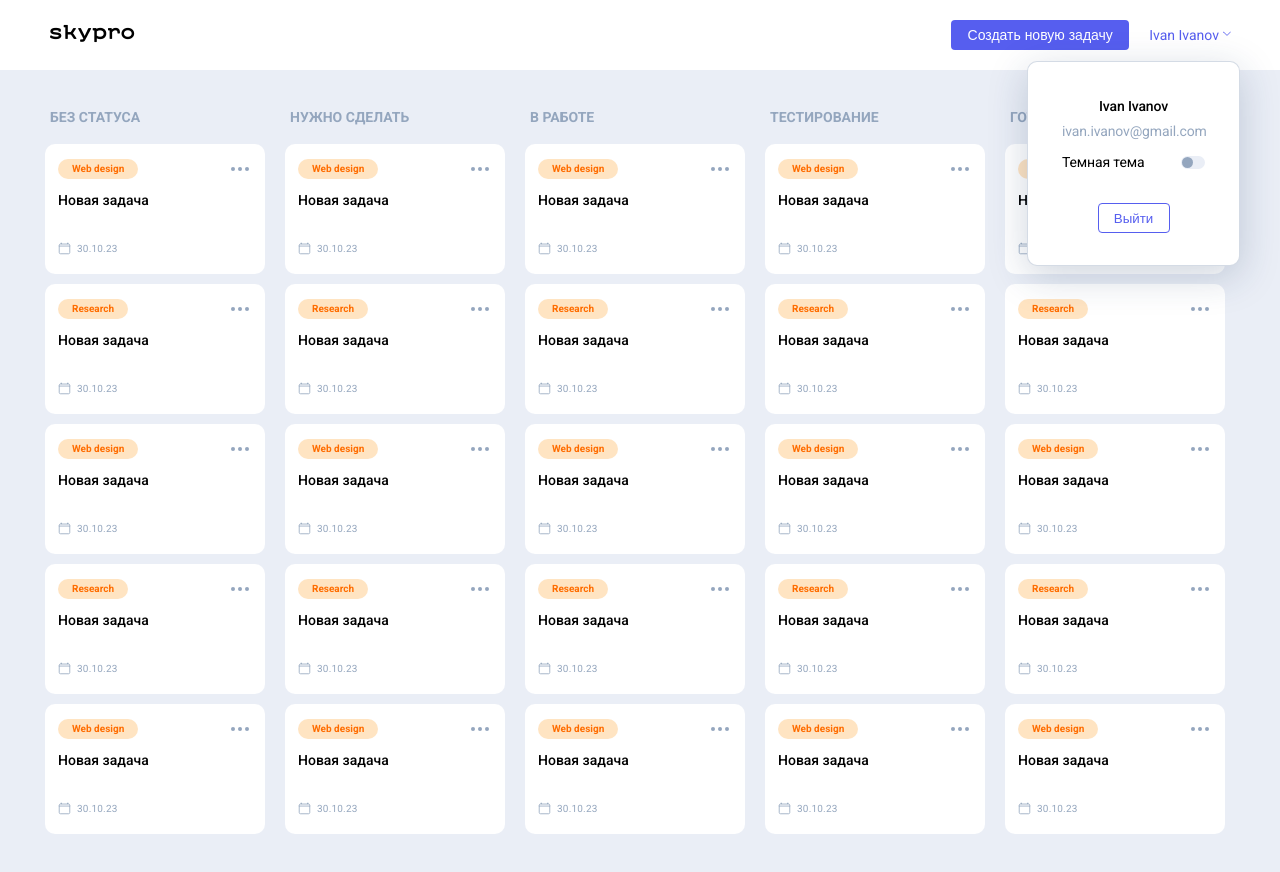
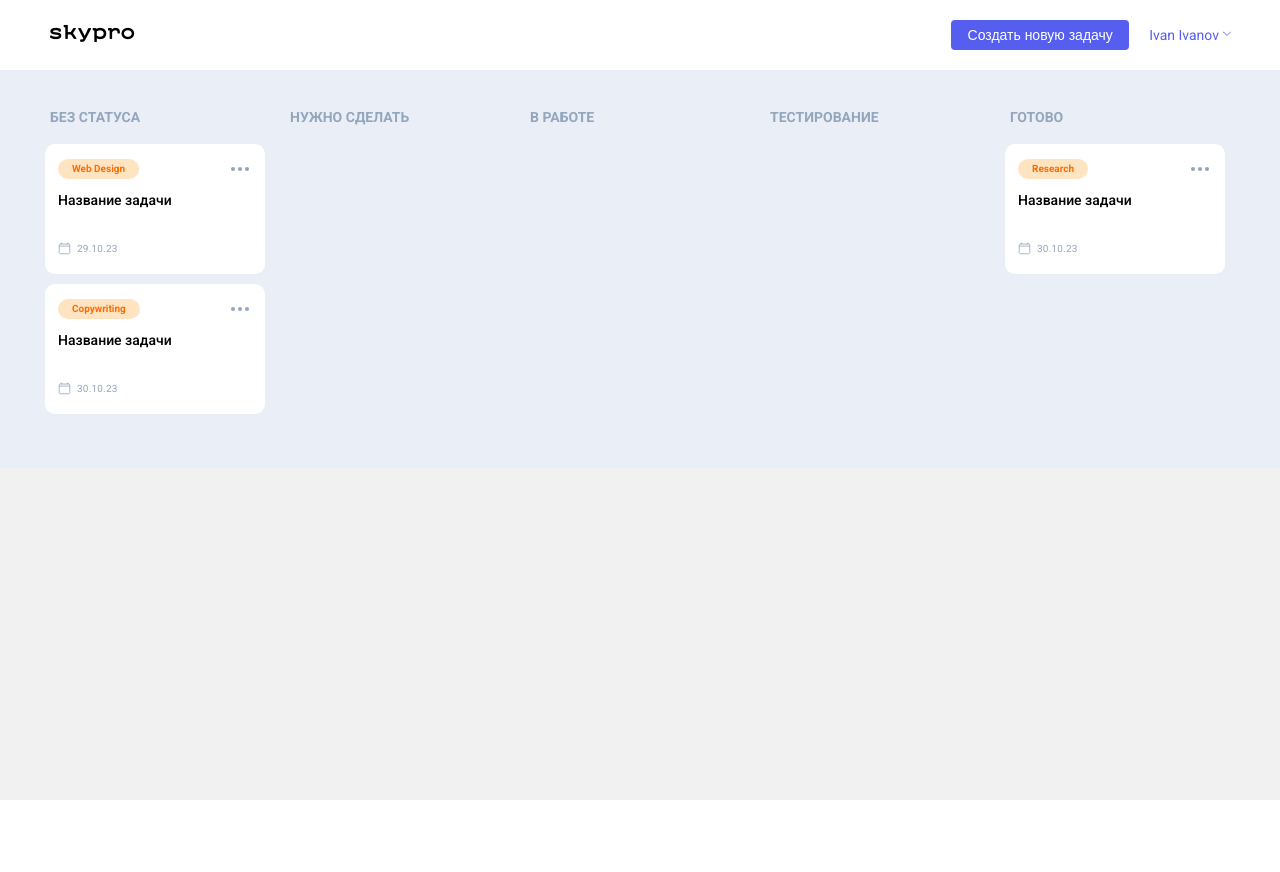
Before and after one commit to annavtropikah/skypro-kanban, a React (Vite) app in the folder vite-project/: page / in a window 1280 px wide. Shown: the top 872 px of the page. After the commit the page ends 800 px from the top, so only its background shows below. Built offline with nearby package versions, Linux system fonts and the light colour scheme.

Commit message:
hw 2 finish

```diff
--- a/vite-project/src/App.jsx
+++ b/vite-project/src/App.jsx
@@ -1,4 +1,5 @@
 
+import { useEffect, useState } from 'react'
 import './App.css'
 import Column from './components/Column/Column'
 
@@ -7,8 +8,38 @@ import MainContent from './components/MainContent/MainContent'
 import PopBrowse from './components/popups/PopBrowse/PopBrowse'
 import PopExit from './components/popups/PopExit/PopExit'
 import PopNewCard from './components/popups/PopNewCard/PopNewCard'
+import { cardList } from './data'
+
+
+const statusList = [
+  "Без статуса",
+  "Нужно сделать",
+  "В работе",
+  "Тестирование",
+  "Готово",
+];
 
 export default function App() {
+
+  const [cards, setCards] = useState(cardList);
+  const [isLoading, setIsLoading] = useState(true)
+
+  useEffect(() => {
+    setTimeout(() => {
+      setIsLoading(false);
+    }, 2000);
+  }, []);
+
+  function addCard() {
+    const newCard = {
+      id: cards.length + 1,
+      theme: "Web Design",
+      title: "Название задачи",
+      date: "29.10.23",
+      status: "Без статуса",
+    }
+    setCards([...cards, newCard])
+  }
 
 
   return (
@@ -18,14 +49,19 @@ export default function App() {
         <PopNewCard />
         <PopBrowse />
 
-        <Header />
-        <MainContent>
-          <Column title={"Без статуса"} />
-          <Column title={"Нужно сделать"} />
-          <Column title={"В работе"} />
-          <Column title={"Тестирование"} />
-          <Column title={"Готово"} />
-        </MainContent>
+        <Header addCard={addCard} />
+        {isLoading ? "Loading......." : (<MainContent>
+          {statusList.map((status) => (
+            <Column
+              //следом статус колонки
+              title={status}
+              key={status}
+              cardList={cards.filter((card) => card.status === status)}
+            />
+          ))}
+
+        </MainContent>)}
+
       </div>
 
 
--- a/vite-project/src/components/Card/Card.jsx
+++ b/vite-project/src/components/Card/Card.jsx
@@ -1,4 +1,4 @@
-export default function Card ({topic,title}) {
+export default function Card ({topic,title,date}) {
     return (
         <div className="cards__item">
         <div className="cards__card card">
@@ -47,7 +47,7 @@ export default function Card ({topic,title}) {
                             </clipPath>
                         </defs>
                     </svg>
-                    <p>30.10.23</p>
+                    <p>{date}</p>
                 </div>
             </div>
         </div>
--- a/vite-project/src/components/Column/Column.jsx
+++ b/vite-project/src/components/Column/Column.jsx
@@ -1,18 +1,19 @@
 import Card from "../Card/Card";
 
 
-export default function Column({title}) {
+export default function Column({title, cardList}) {
     return (
         <div className="main__column column">
             <div className="column__title">
                 <p>{title}</p>
             </div>
             <div className="cards">
-               <Card topic={"Web design"} title={"Новая задача"}/>
+                {cardList.map((card)=><Card topic={card.theme} title={card.title} date={card.date} key={card.id}/>)}
+               {/* <Card topic={"Web design"} title={"Новая задача"}/>
                <Card topic={"Research"} title={"Новая задача"}/>
                <Card topic={"Web design"} title={"Новая задача"}/>
                <Card topic={"Research"} title={"Новая задача"}/>
-               <Card topic={"Web design"} title={"Новая задача"}/>
+               <Card topic={"Web design"} title={"Новая задача"}/> */}
 
 
             </div>
--- a/vite-project/src/components/Header/Header.jsx
+++ b/vite-project/src/components/Header/Header.jsx
@@ -1,6 +1,11 @@
+import { useState } from "react";
 
 
-export default function Header() {
+export default function Header({addCard}) {
+  const [isOpened, setIsOpened] = useState(false);
+  function togglePopup(){
+            setIsOpened((prevState) => !prevState);
+        };
   return (
     <header className="header">
       <div className="container">
@@ -15,13 +20,19 @@ export default function Header() {
               <img src="./images/logo_dark.png" alt="logo" />
             </a>
           </div>
+
+
           <nav className="header__nav">
-            <button className="header__btn-main-new _hover01" id="btnMainNew">
-              <a href="#popNewCard">Создать новую задачу</a>
+            <button onClick={addCard} className="header__btn-main-new _hover01" id="btnMainNew">
+              Создать новую задачу
             </button>
-            <a href="#user-set-target" className="header__user _hover02">
+
+
+
+            <div onClick={togglePopup} className="header__user _hover02">
               Ivan Ivanov
-            </a>
+            </div>
+            {isOpened &&(
             <div
               className="header__pop-user-set pop-user-set"
               id="user-set-target"
@@ -37,6 +48,10 @@ export default function Header() {
                 <a href="#popExit">Выйти</a>
               </button>
             </div>
+            )}
+
+
+
           </nav>
         </div>
       </div>
--- /dev/null
+++ b/vite-project/src/data.js
@@ -0,0 +1,23 @@
+export const cardList = [
+    {
+      id: 1,
+      theme: "Web Design",
+      title: "Название задачи",
+      date: "29.10.23",
+      status: "Без статуса",
+    },
+    {
+      id: 2,
+      theme: "Research",
+      title: "Название задачи",
+      date: "30.10.23",
+      status: "Готово",
+    },
+    {
+      id: 3,
+      theme: "Copywriting",
+      title: "Название задачи",
+      date: "30.10.23",
+      status: "Без статуса",
+    },
+  ];
```
Also changed, not shown: 2 other files (tests, documents, lock files or other folders).
